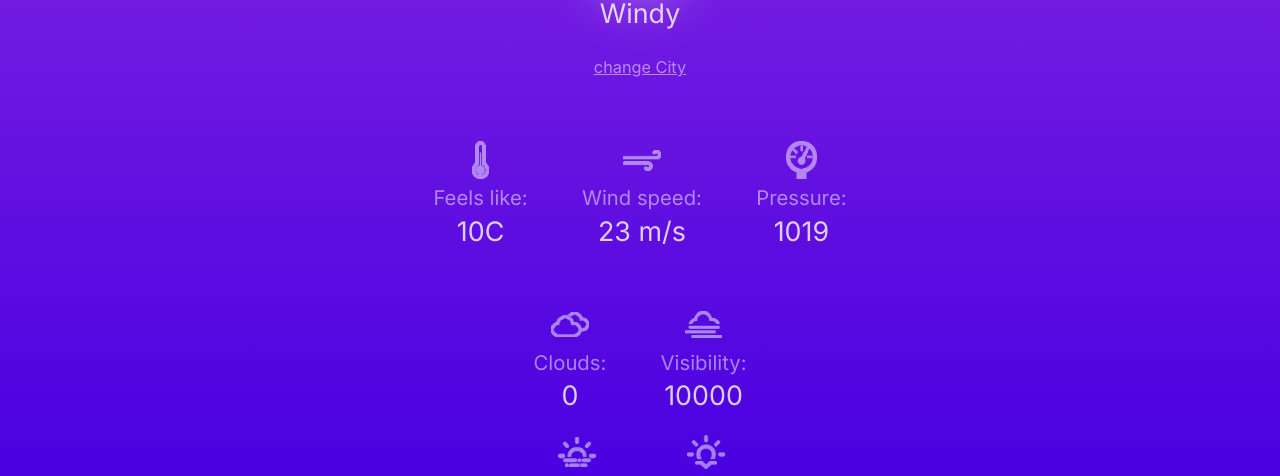
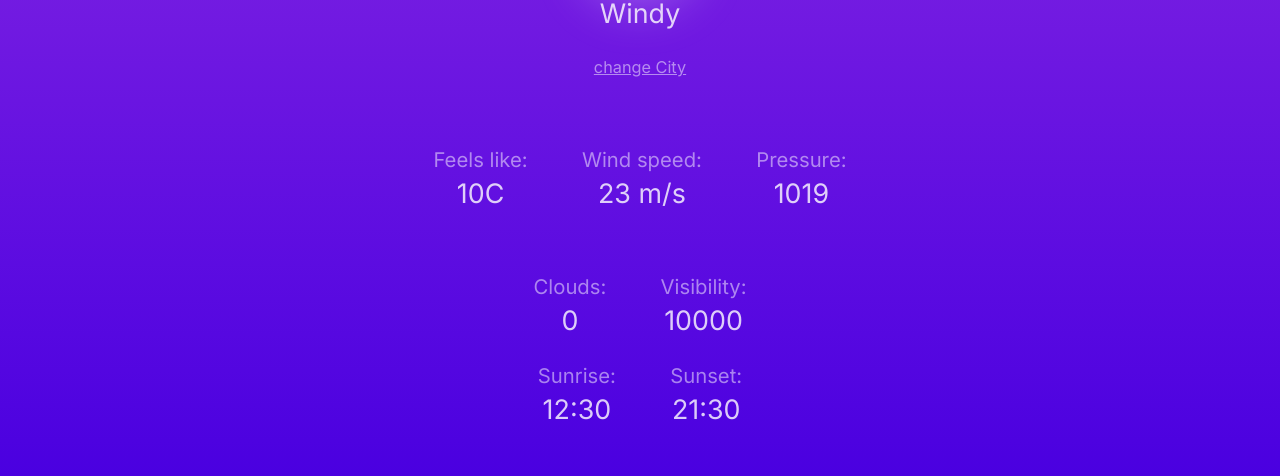
Before and after one commit to Belozertsev-av/weatherWeb, a website built with Vite: page index.html in a window 1280 px wide. Shown: the part 324-800 px from the top of the page. Built offline with nearby package versions, Linux system fonts and the light colour scheme.

Commit message:
Исправлены ошибки

```diff
--- a/index.html
+++ b/index.html
@@ -32,19 +32,16 @@
           <div class="main__sub-window">
             <div class="sub-window__row">
               <div class="main__feels-like item">
-                <img src="./assets/img/feelslike.png" alt="icon">
                 <div class="main__subtitle">
                   <span>Feels like:<br></span>10C
                 </div>
               </div>
               <div class="main__wind-speed item">
-                <img src="./assets/img/wind.png" alt="icon">
                 <div class="main__subtitle">
                   <span>Wind speed:<br></span>23 m/s
                 </div>
               </div>
               <div class="main__pressure item">
-                <img src="./assets/img/pressure.png" alt="icon">
                 <div class="main__subtitle">
                   <span>Pressure:<br></span>1019
                 </div>
@@ -52,13 +49,11 @@
             </div>
             <div class="sub-window__row">
               <div class="main__clouds item">
-                <img src="./assets/img/clouds.png" alt="icon">
                 <div class="main__subtitle">
                   <span>Clouds:<br></span> 0
                 </div>
               </div>
               <div class="main__visibility item">
-                <img src="./assets/img/visibility.png" alt="icon">
                 <div class="main__subtitle">
                   <span>Visibility:<br></span>10000
                 </div>
@@ -66,13 +61,11 @@
             </div>
             <div class="sub-window__row">
               <div class="main__sunrise item">
-                <img src="./assets/img/sunrise.png" alt="icon">
                 <div class="main__subtitle">
                   <span>Sunrise:<br></span>12:30
                 </div>
               </div>
               <div class="main__sunset item">
-                <img src="./assets/img/sunset.png" alt="icon">
                 <div class="main__subtitle">
                   <span>Sunset:<br></span>21:30
                 </div>
```
